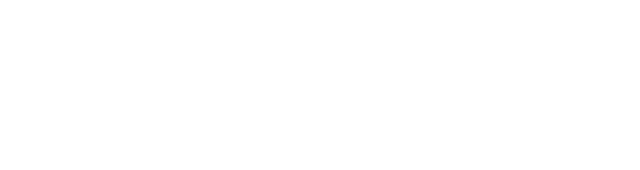
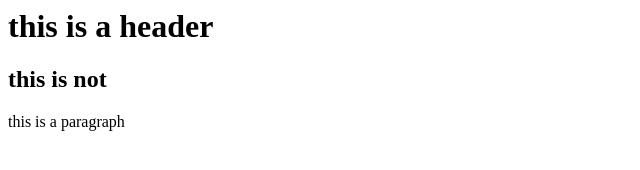
Before and after one commit to a2pr/coursera-course, a plain HTML site: page week1/index.html in a window 1280 px wide. Shown: the whole page, without its empty margins (0-640 px from the left). Drawn offline with Linux system fonts and the light colour scheme.

Commit message:
third commit

```diff
--- a/week1/index.html
+++ b/week1/index.html
@@ -7,6 +7,9 @@
     <title>Document</title>
 </head>
 <body>
-
+    <h1>this is a header</h1>
+    <h2>this is not</h2>
+    <p>this is a paragraph
+    </p>
 </body>
 </html>
```
